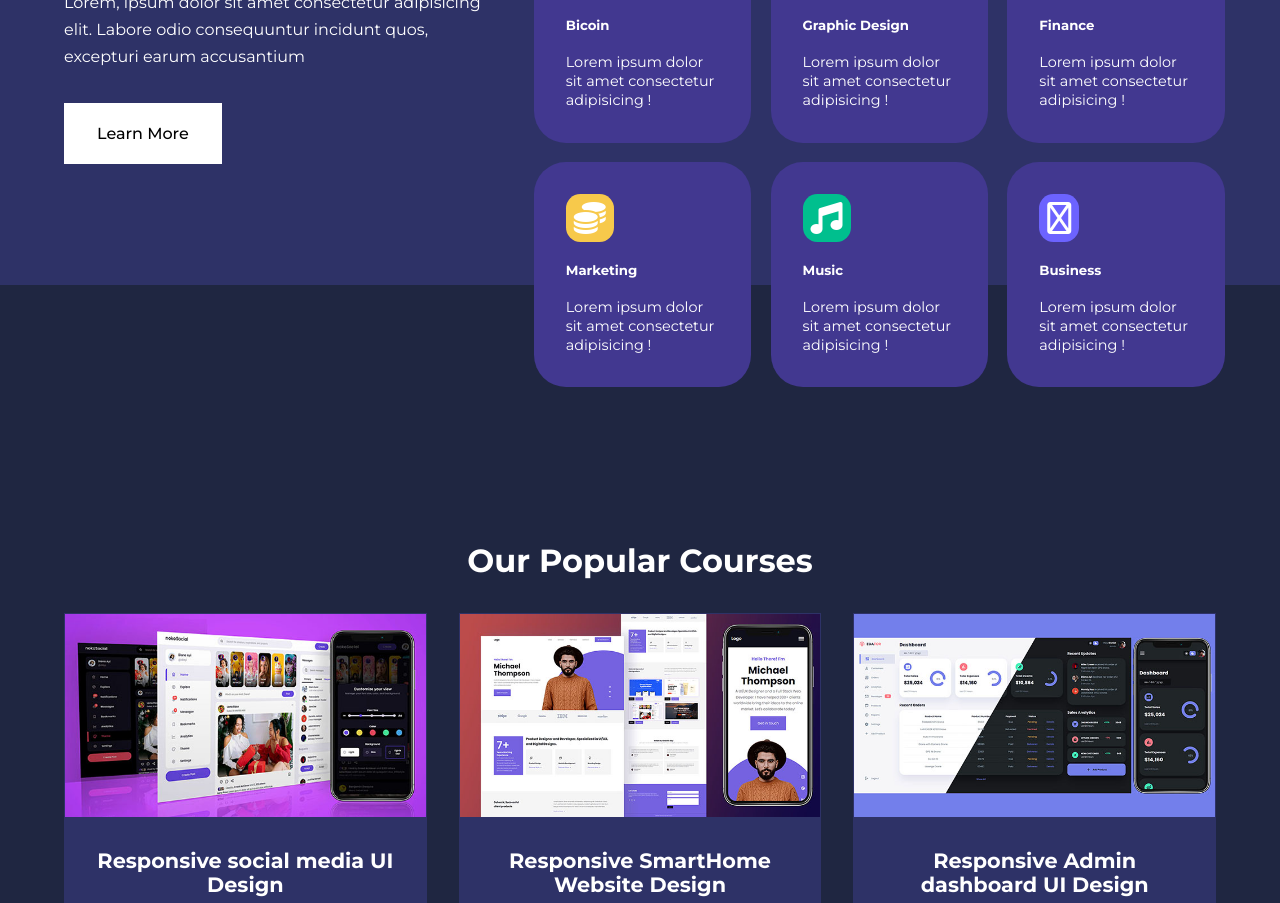
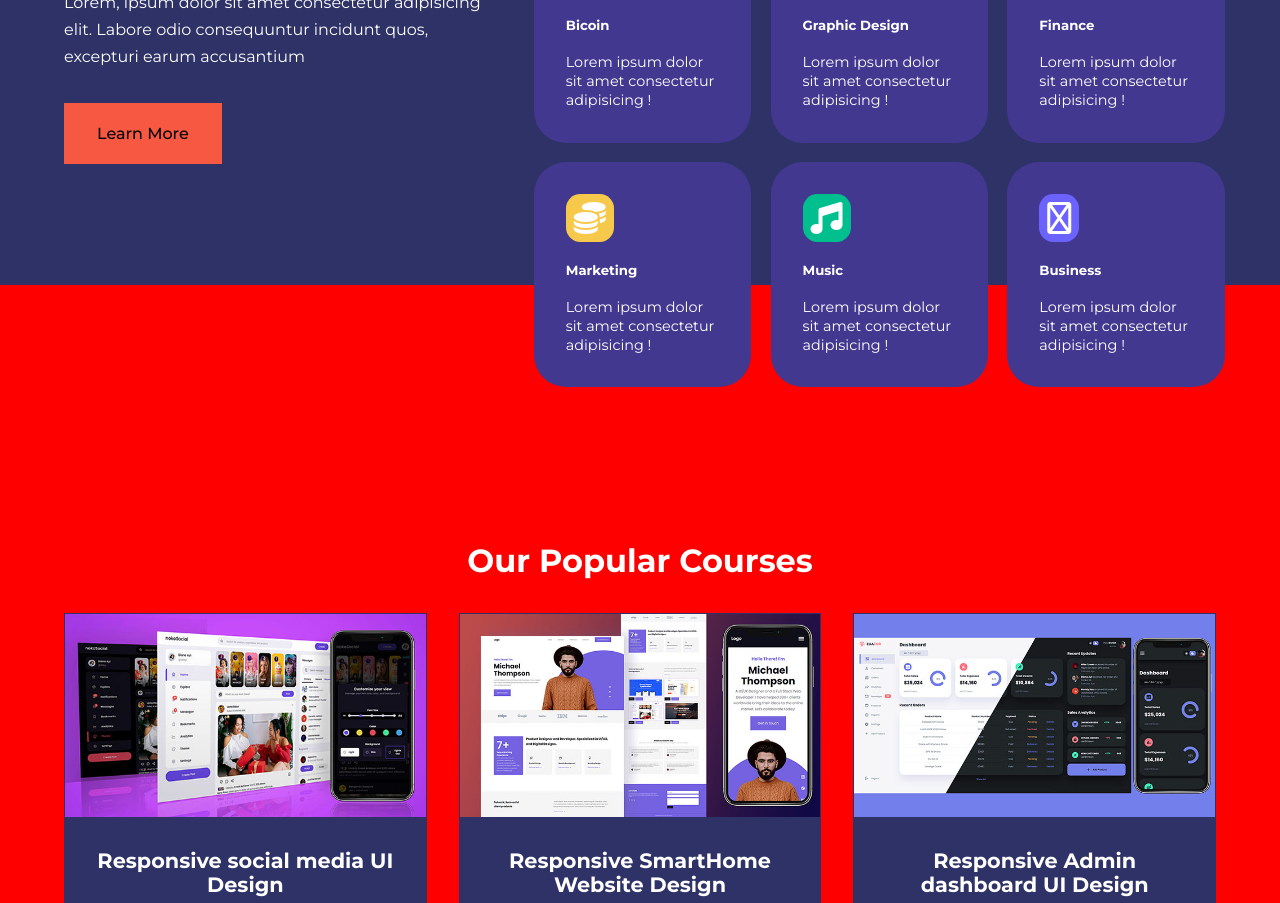
Before and after one commit to EzeoyeGoodluck/E-learning-website, a plain HTML site: page index.html in a window 1280 px wide. Shown: the part 819-1722 px from the top of the page. Drawn offline with nearby package versions, Linux system fonts and the light colour scheme.

Commit message:
changes made to css

```diff
--- a/css/style.css
+++ b/css/style.css
@@ -37,7 +37,8 @@ body{
     font-family: "Montserrat", sans-serif;
     line-height: 1.7;
     color: var(--color-white);
-    background-color: var(--color-bg);
+    /* background-color: var(--color-bg); */
+    background-color: red;
 }
 
 .container{
--- a/index.html
+++ b/index.html
@@ -51,7 +51,7 @@
             <div class="categories__left">
                 <h2>Categories</h2>
                 <p>Lorem, ipsum dolor sit amet consectetur adipisicing elit. Labore odio consequuntur incidunt quos, excepturi earum accusantium </p>
-                <a href="#" class="btn">Learn More</a>
+                <a href="#" class="btn btn-primary">Learn More</a>
             </div>
             <div class="categories__right">
                 <article class="category">
```
